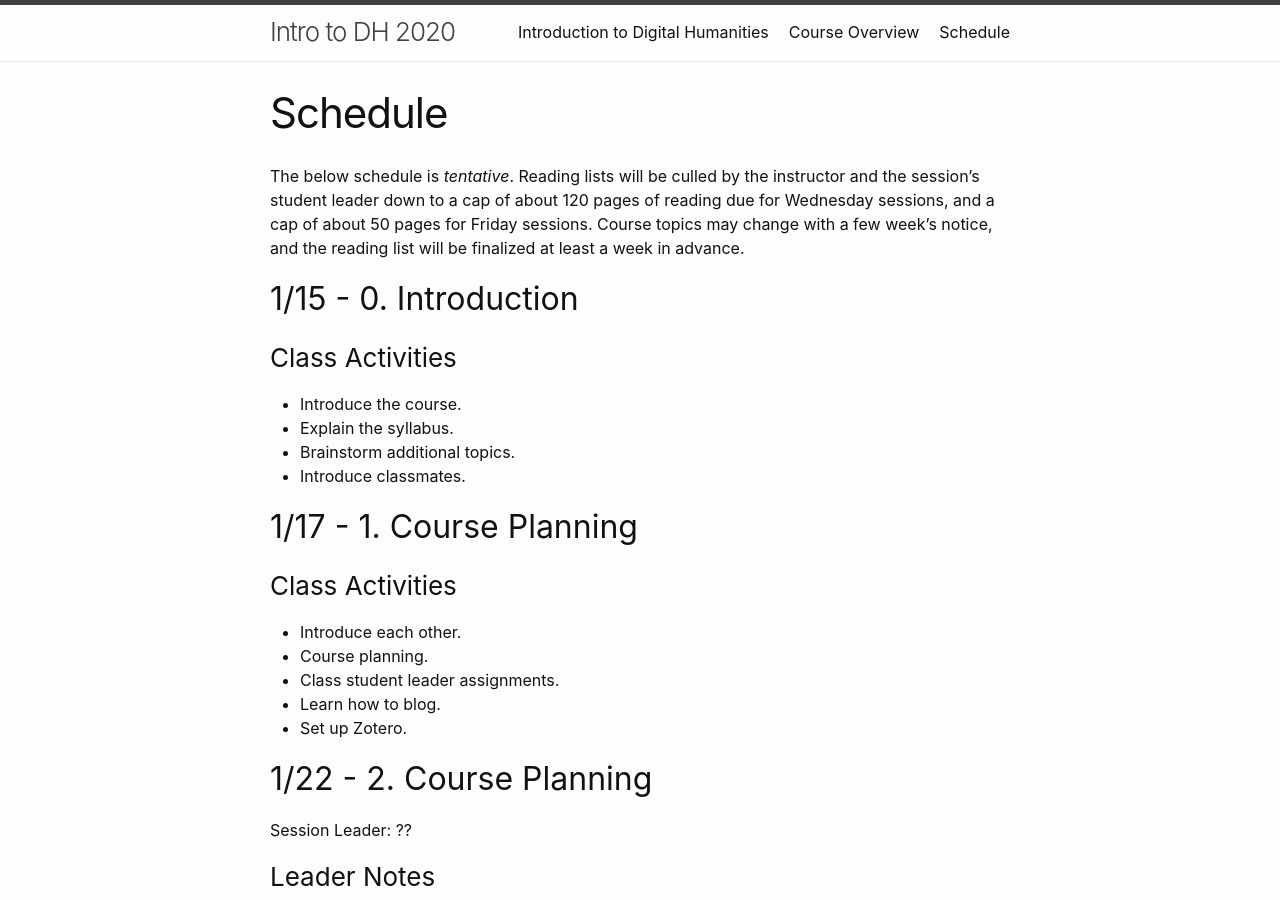
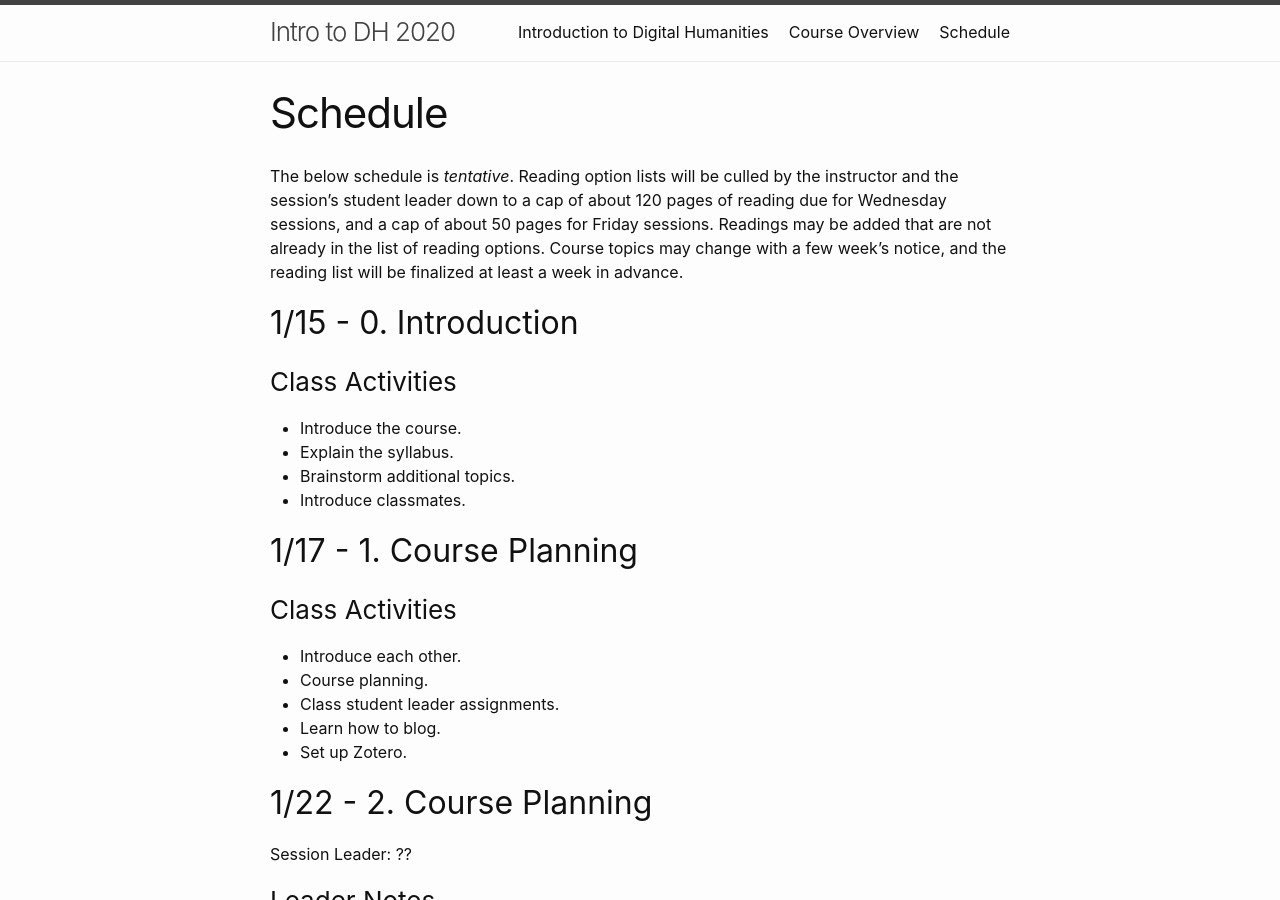
Before and after one commit to scottbot/IntroDH2020, a Jekyll site: the page built from schedule.md, in a window 1280 px wide and 900 px high. Built offline with Jekyll 4.4.1, drawn with Linux system fonts in a browser that asks for light colours.

Commit message:
change schedule description

```diff
--- a/schedule.md
+++ b/schedule.md
@@ -4,7 +4,7 @@ title: Schedule
 permalink: /schedule/
 ---
 
-The below schedule is *tentative*. Reading lists will be culled by the instructor and the session's student leader down to a cap of about 120 pages of reading due for Wednesday sessions, and a cap of about 50 pages for Friday sessions. Course topics may change with a few week's notice, and the reading list will be finalized at least a week in advance.
+The below schedule is *tentative*. Reading option lists will be culled by the instructor and the session's student leader down to a cap of about 120 pages of reading due for Wednesday sessions, and a cap of about 50 pages for Friday sessions. Readings may be added that are not already in the list of reading options. Course topics may change with a few week's notice, and the reading list will be finalized at least a week in advance.
 
 ## 1/15 - 0. Introduction
 ### Class Activities
```
